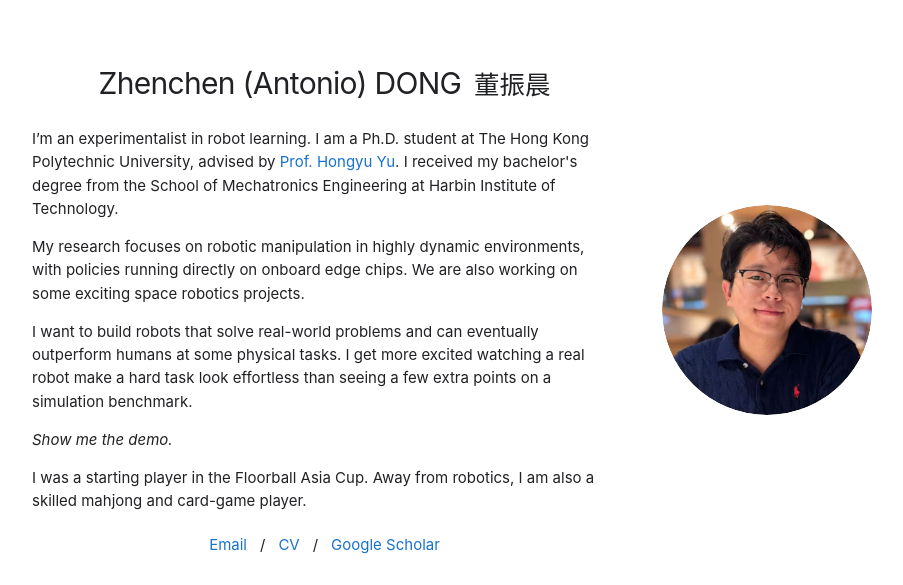
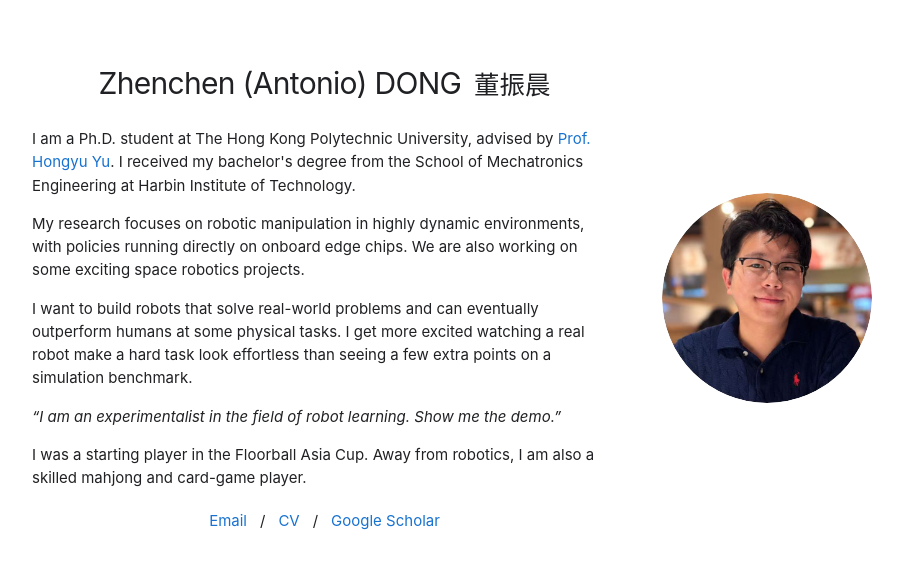
Before and after one commit to zhenchendong/zhenchendong.github.io, a plain HTML site: page index.html in a window 1280 px wide. Shown: the top 585 px of the page, without its empty margins (188-1091 px from the left). Drawn offline with Linux system fonts and the light colour scheme.

Commit message:
Combine robot learning and demo lines into a quote

```diff
--- a/index.html
+++ b/index.html
@@ -30,10 +30,10 @@
     <header class="profile">
       <div class="bio">
         <h1>Zhenchen (Antonio) DONG <span lang="zh-CN">董振晨</span></h1>
-        <p>I’m an experimentalist in robot learning. I am a Ph.D. student at The Hong Kong Polytechnic University, advised by <a href="https://www.polyu.edu.hk/me/people/academic-teaching-staff/yu-hongyu-prof/" target="_blank" rel="noopener">Prof. Hongyu Yu</a>. I received my bachelor's degree from the School of Mechatronics Engineering at Harbin Institute of Technology.</p>
+        <p>I am a Ph.D. student at The Hong Kong Polytechnic University, advised by <a href="https://www.polyu.edu.hk/me/people/academic-teaching-staff/yu-hongyu-prof/" target="_blank" rel="noopener">Prof. Hongyu Yu</a>. I received my bachelor's degree from the School of Mechatronics Engineering at Harbin Institute of Technology.</p>
         <p>My research focuses on robotic manipulation in highly dynamic environments, with policies running directly on onboard edge chips. We are also working on some exciting space robotics projects.</p>
         <p>I want to build robots that solve real-world problems and can eventually outperform humans at some physical tasks. I get more excited watching a real robot make a hard task look effortless than seeing a few extra points on a simulation benchmark.</p>
-        <p><em>Show me the demo.</em></p>
+        <p><em>“I am an experimentalist in the field of robot learning. Show me the demo.”</em></p>
         <p>I was a starting player in the Floorball Asia Cup. Away from robotics, I am also a skilled mahjong and card-game player.</p>
         <nav class="contact" aria-label="Contact and profiles">
           <a href="mailto:dzc0823@gmail.com">Email</a><span aria-hidden="true">/</span>
```
